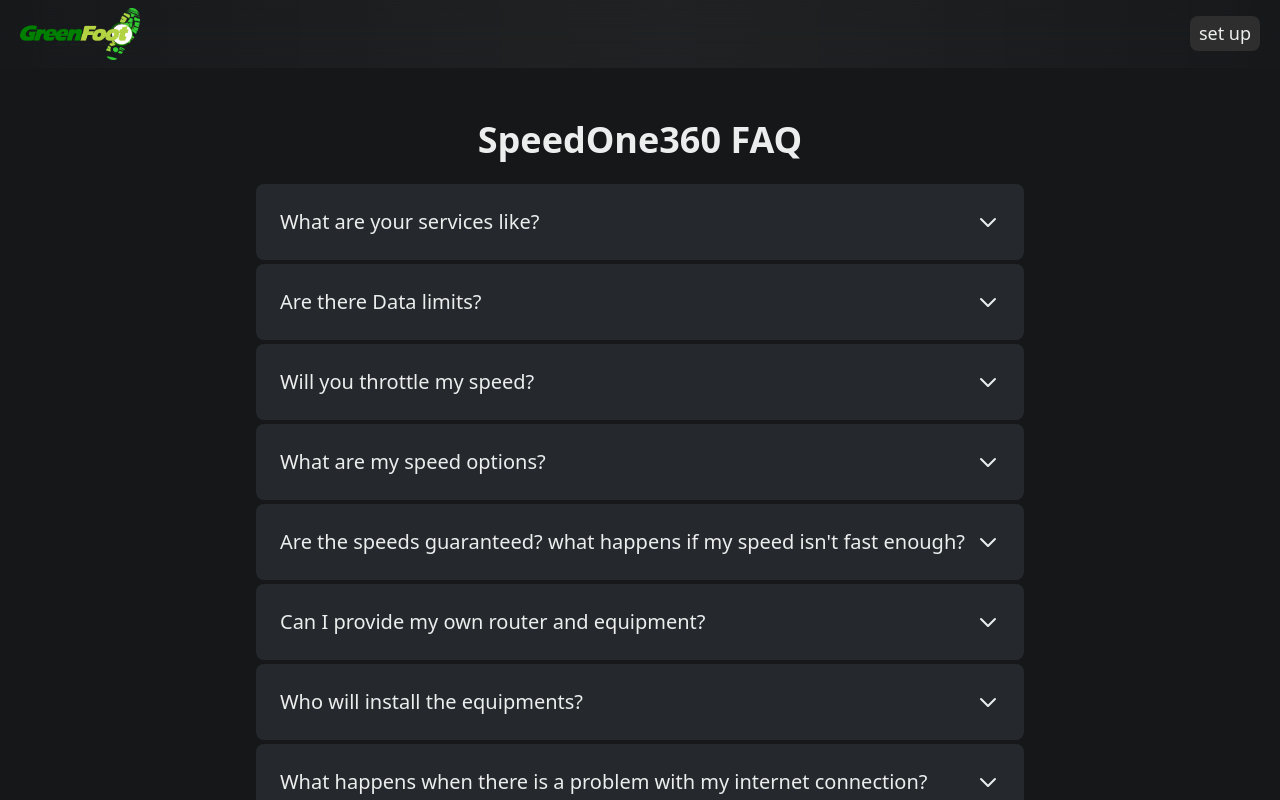
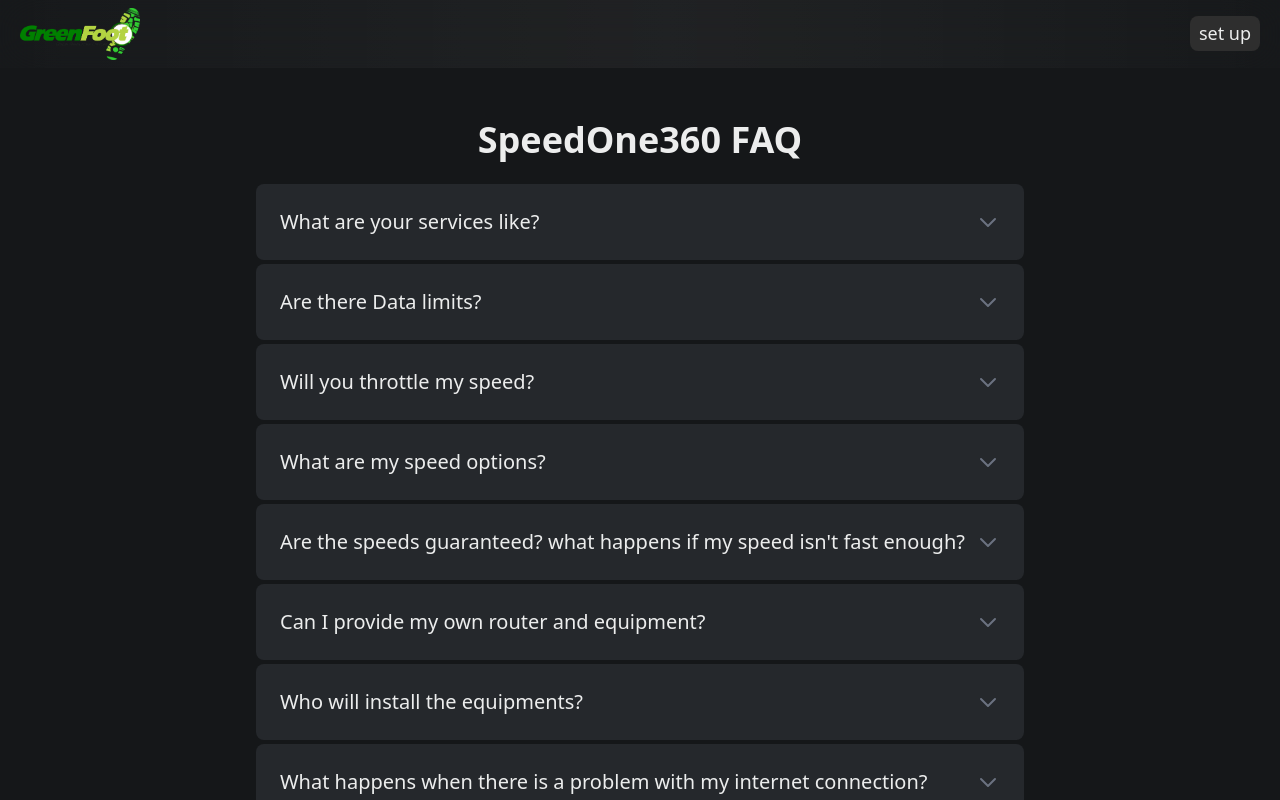
Before and after one commit to jonathan-ikpen/speedOne360, a React (Vite) app: page /faq in a window 1280 px wide. Shown: the top 800 px of the page. Built offline with nearby package versions, Linux system fonts and the light colour scheme.

Commit message:
feat: add tidio chatbot

```diff
--- a/index.html
+++ b/index.html
@@ -10,6 +10,10 @@
       @import url("https://fonts.googleapis.com/css2?family=Rubik:wght@300;400;500;600;700&display=swap");
       @import url("https://fonts.googleapis.com/css2?family=Ubuntu:wght@300;400;500;700&display=swap");
     </style>
+    <script
+      src="//code.tidio.co/jh3afya268sn0ztjtaswhsetdydtgzeh.js"
+      async
+    ></script>
     <title>SpeedOne360</title>
   </head>
   <body class="dark:bg-[#151719] dark:text-[#eceded]">
--- a/package.json
+++ b/package.json
@@ -12,6 +12,7 @@
   "dependencies": {
     "@heroicons/react": "^1.0.6",
     "firebase": "^9.17.1",
+    "framer-motion": "^10.12.10",
     "gapi-script": "^1.2.0",
     "react": "^18.2.0",
     "react-dom": "^18.2.0",
--- a/src/components/accordion.jsx
+++ b/src/components/accordion.jsx
@@ -1,5 +1,6 @@
 import React, { useState } from "react";
 import { ChevronUpIcon, ChevronDownIcon } from "@heroicons/react/outline";
+import { motion, AnimatePresence } from "framer-motion";
 
 const Accordion = ({
   question,
@@ -26,24 +27,32 @@
         } focus:outline-none ${classname}`}
         onClick={toggleAccordion}
       >
-        <h3 className=" text-[15px] md:text-xl text-left font-medium text-[#eceded]">
+        <h3
+          className={`text-[15px] md:text-xl text-left ${
+            isOpen && "font-medium"
+          } text-[#eceded]`}
+        >
           {question}
         </h3>
-        {isOpen ? (
-          <ChevronUpIcon className="h-6 w-6 text-[#eceded]" />
-        ) : (
-          <ChevronDownIcon className="h-6 w-6 text-[#eceded]" />
+        <ChevronDownIcon
+          className={`h-6 w-6 transition-transform duration-300 ${
+            isOpen ? "transform rotate-180" : ""
+          } text-gray-500`}
+        />
+      </button>
+      <AnimatePresence>
+        {isOpen && (
+          <motion.div
+            className="px-4 py-2 md:px-6 text-sm md:text-lg font-normal leading-[1.5rem] text-gray-100 bg-[#25282C] rounded-b overflow-hidden"
+            initial={{ height: 0 }}
+            animate={{ height: "auto" }}
+            exit={{ height: 0 }}
+            transition={{ duration: 0.3 }}
+          >
+            <div className="">{answer}</div>
+          </motion.div>
         )}
-      </button>
-      {isOpen && (
-        <div
-          className={`px-4 py-2 md:px-6 text-sm md:text-lg font-normal leading-[1.5rem] text-gray-100 bg-[#25282C] rounded-b transition-all duration-300 ${
-            isOpen ? "max-h-full" : "max-h-0 overflow-hidden"
-          } `}
-        >
-          {answer}
-        </div>
-      )}
+      </AnimatePresence>
     </div>
   );
 };
```
Also changed, not shown: 1 other file (tests, documents, lock files or other folders).
